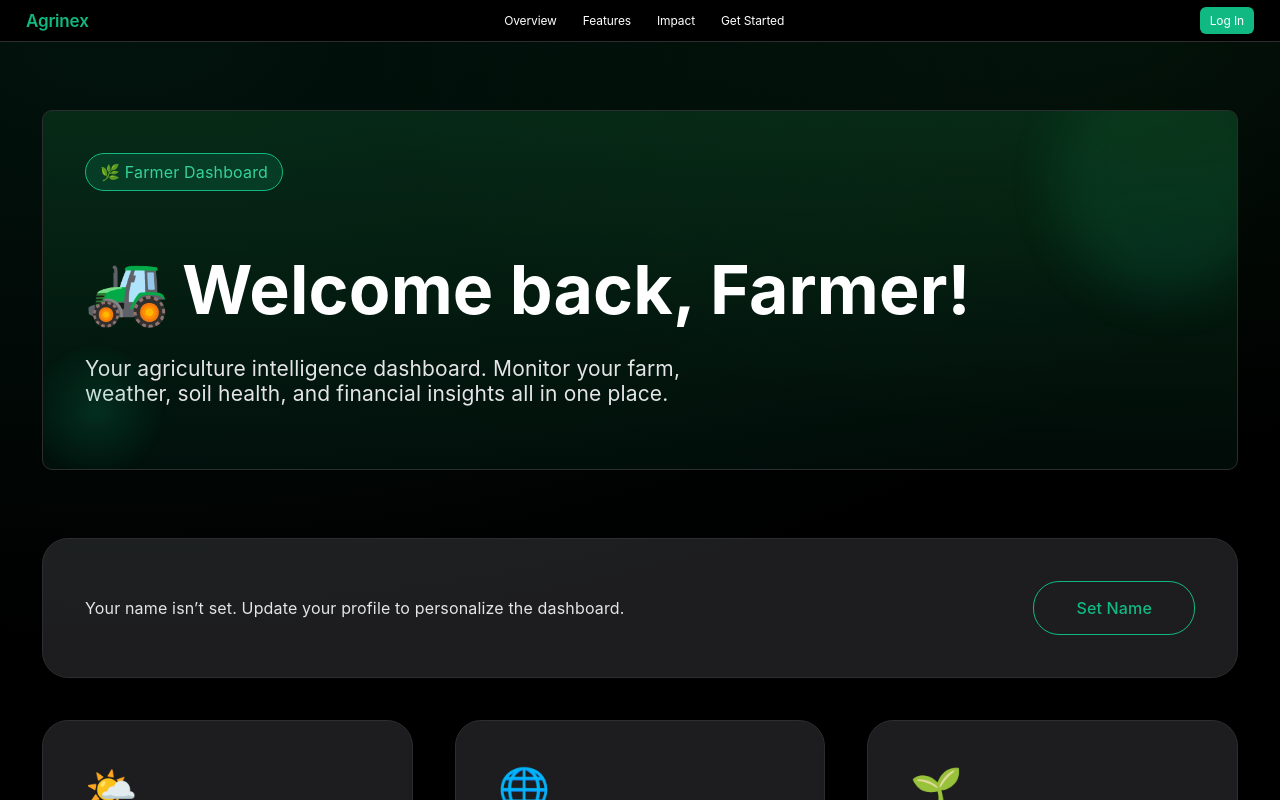
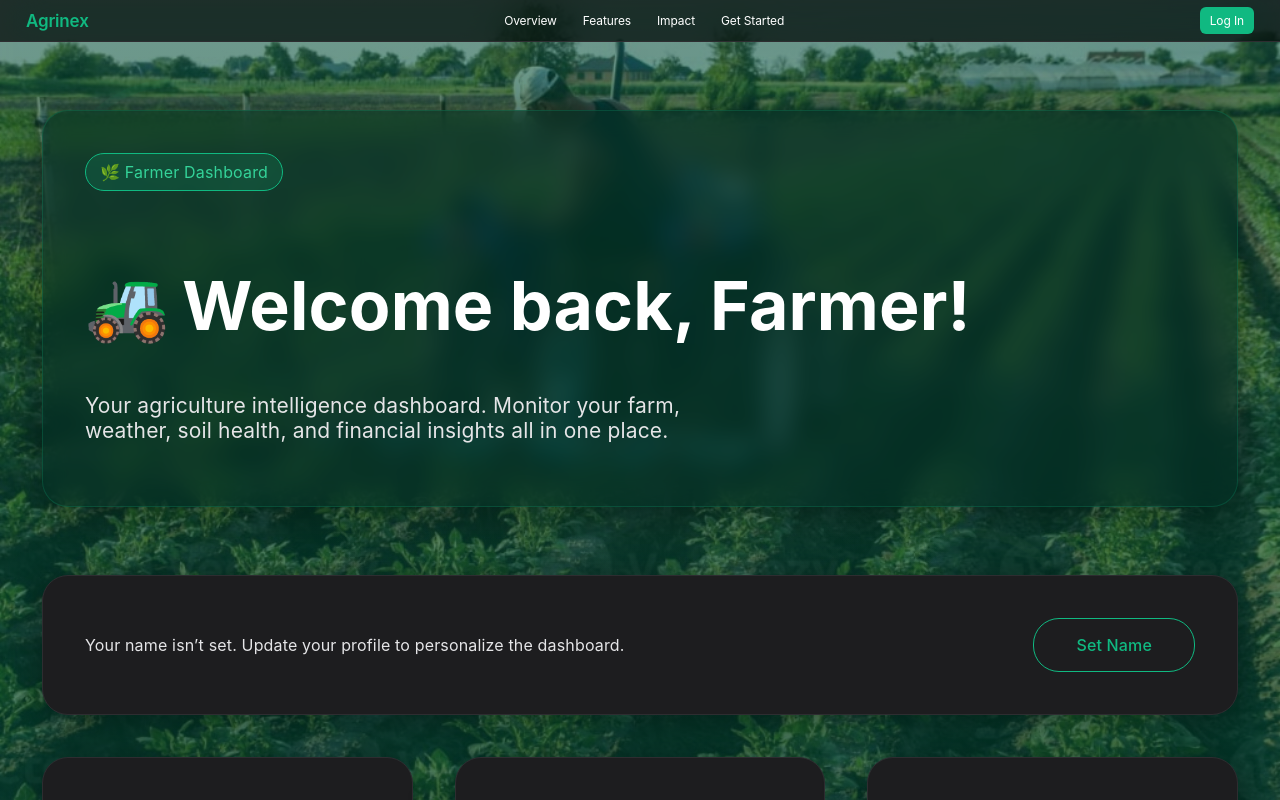
Before and after one commit to Praveenzz-18/Agrinex_modified, a React (Vite) app in the folder Agrinex-main/frontend/: page /dashboard in a window 1280 px wide. Shown: the top 800 px of the page. Built offline with nearby package versions, Linux system fonts and the light colour scheme; no server answers.

Commit message:
UI Update: Added dynamic background to Auth & Dashboard, refined Home page

```diff
--- a/Agrinex-main/frontend/src/pages/Auth.tsx
+++ b/Agrinex-main/frontend/src/pages/Auth.tsx
@@ -2,8 +2,10 @@ import React, { useState, useEffect } from 'react';
 import { useNavigate } from 'react-router-dom';
 import { useAuth } from '../contexts/AuthContext';
 import api from '../lib/api';
+// @ts-ignore
 import { db } from '../lib/firebase';
 import { doc, setDoc } from 'firebase/firestore';
+import DynamicBackground from '../components/DynamicBackground';
 
 const Auth: React.FC = () => {
   const [mode, setMode] = useState<'login' | 'signup'>('login');
@@ -17,8 +19,10 @@ const Auth: React.FC = () => {
   }, []);
 
   return (
-    <section className="section" style={{ paddingTop: 'var(--space-xl)' }}>
-      <div className="container auth-grid">
+    <>
+      <DynamicBackground />
+      <section className="section" style={{ paddingTop: 'var(--space-xl)' }}>
+        <div className="container auth-grid">
         <div className="auth-hero card-apple">
           <div className="pill" style={{ background: 'rgba(16, 185, 129, 0.15)', borderColor: 'var(--green-primary)', color: 'var(--green-light)' }}>
             🌾 Welcome to Agrinex
@@ -202,6 +206,7 @@ const Auth: React.FC = () => {
         </div>
       </div>
     </section>
+    </>
   );
 };
 
--- a/Agrinex-main/frontend/src/pages/Dashboard.tsx
+++ b/Agrinex-main/frontend/src/pages/Dashboard.tsx
@@ -2,6 +2,9 @@ import React, { useEffect, useState } from 'react';
 import { useAuth } from '../contexts/AuthContext';
 import { db } from '../lib/firebase';
 import { doc, getDoc } from 'firebase/firestore';
+
+// @ts-ignore
+import DynamicBackground from '../components/DynamicBackground';
 
 const Dashboard: React.FC = () => {
   const { user, getSelectedFarm } = useAuth();
@@ -20,16 +23,16 @@ const Dashboard: React.FC = () => {
   }, [user?.id, getSelectedFarm]);
 
   return (
+    <>
+    <DynamicBackground />
     <section className="section" style={{ paddingTop: 'var(--space-xl)', position: 'relative', overflow: 'hidden' }}>
-      <div style={{
-        position: 'absolute',
-        inset: 0,
-        background: 'radial-gradient(1200px 600px at 10% 0%, rgba(16,185,129,0.10), transparent), radial-gradient(800px 400px at 90% 0%, rgba(34,197,94,0.08), transparent)',
-        pointerEvents: 'none',
-      }} />
       <div className="container">
         <div style={{ marginBottom: 'var(--space-xl)', position: 'relative' }}>
-          <div style={{ padding: 'var(--space-lg)', borderRadius: 'var(--space-xs)', background: 'linear-gradient(180deg, rgba(34,197,94,0.14), rgba(16,185,129,0.06))', border: '1px solid var(--border-color)', position: 'relative', overflow: 'hidden' }}>
+          <div className="card-apple" style={{
+            background: 'rgba(2, 44, 34, 0.6)',
+            backdropFilter: 'blur(12px)',
+            border: '1px solid rgba(16, 185, 129, 0.2)'
+          }}>
             <div style={{ display: 'flex', alignItems: 'center', gap: 'var(--space-sm)', marginBottom: 'var(--space-sm)' }}>
               <div className="pill" style={{ background: 'rgba(16, 185, 129, 0.15)', borderColor: 'var(--green-primary)', color: 'var(--green-light)' }}>
                 🌿 Farmer Dashboard
@@ -42,27 +45,6 @@ const Dashboard: React.FC = () => {
             <p style={{ fontSize: 'var(--body-lg)', color: 'var(--text-secondary)', maxWidth: 'var(--narrow-width)' }}>
               Your agriculture intelligence dashboard. Monitor your farm, weather, soil health, and financial insights all in one place.
             </p>
-            <div style={{
-              position: 'absolute',
-              right: '-40px',
-              top: '-40px',
-              width: '220px',
-              height: '220px',
-              background: 'conic-gradient(from 180deg at 50% 50%, rgba(16,185,129,0.18), rgba(34,197,94,0.12), rgba(16,185,129,0.18))',
-              filter: 'blur(24px)',
-              borderRadius: '50%',
-              animation: 'pulseGradient 8s ease-in-out infinite',
-            }} />
-            <div style={{
-              position: 'absolute',
-              left: '-20px',
-              bottom: '-20px',
-              width: '140px',
-              height: '140px',
-              background: 'radial-gradient(closest-side, rgba(16,185,129,0.16), transparent)',
-              borderRadius: '50%',
-              animation: 'float 10s ease-in-out infinite',
-            }} />
           </div>
         </div>
         {!user?.name && (
@@ -170,6 +152,7 @@ const Dashboard: React.FC = () => {
         `}</style>
       </div>
     </section>
+    </>
   );
 };
 
```
